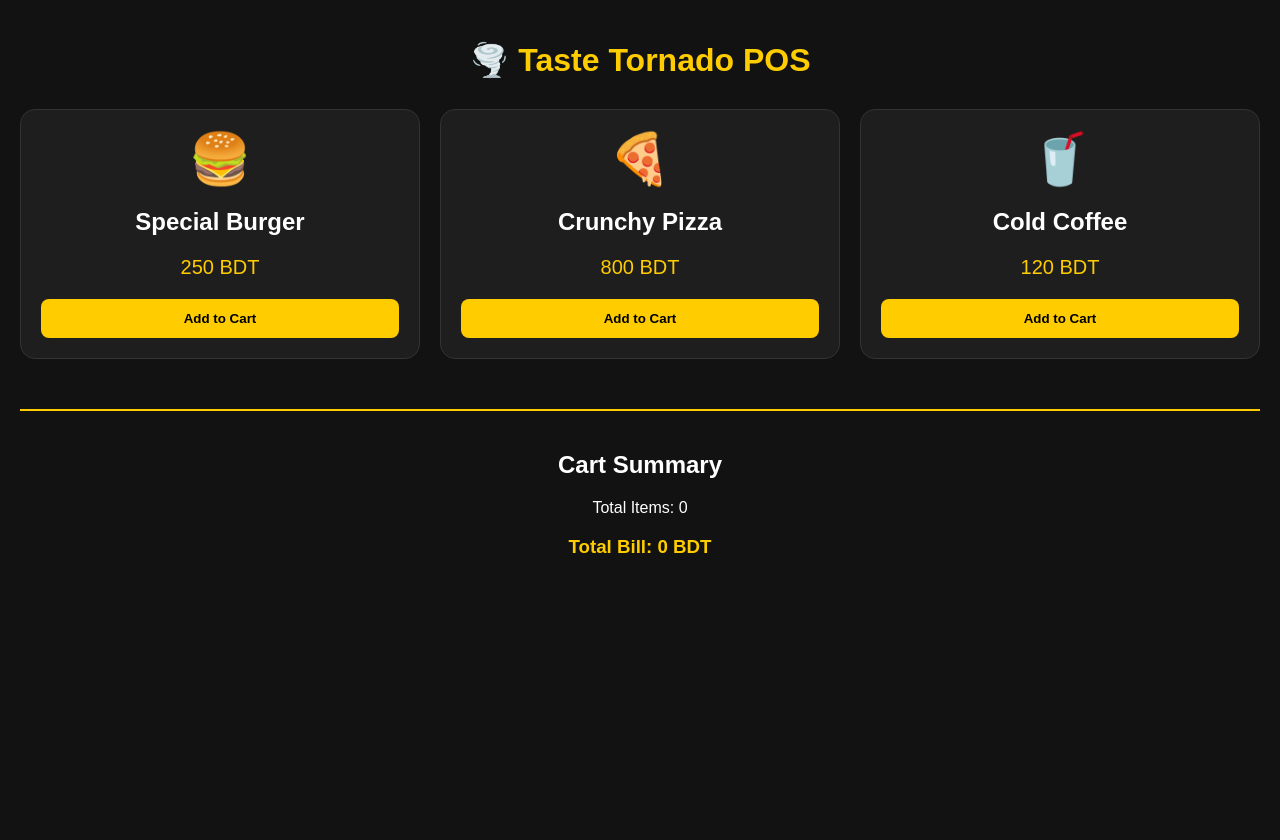
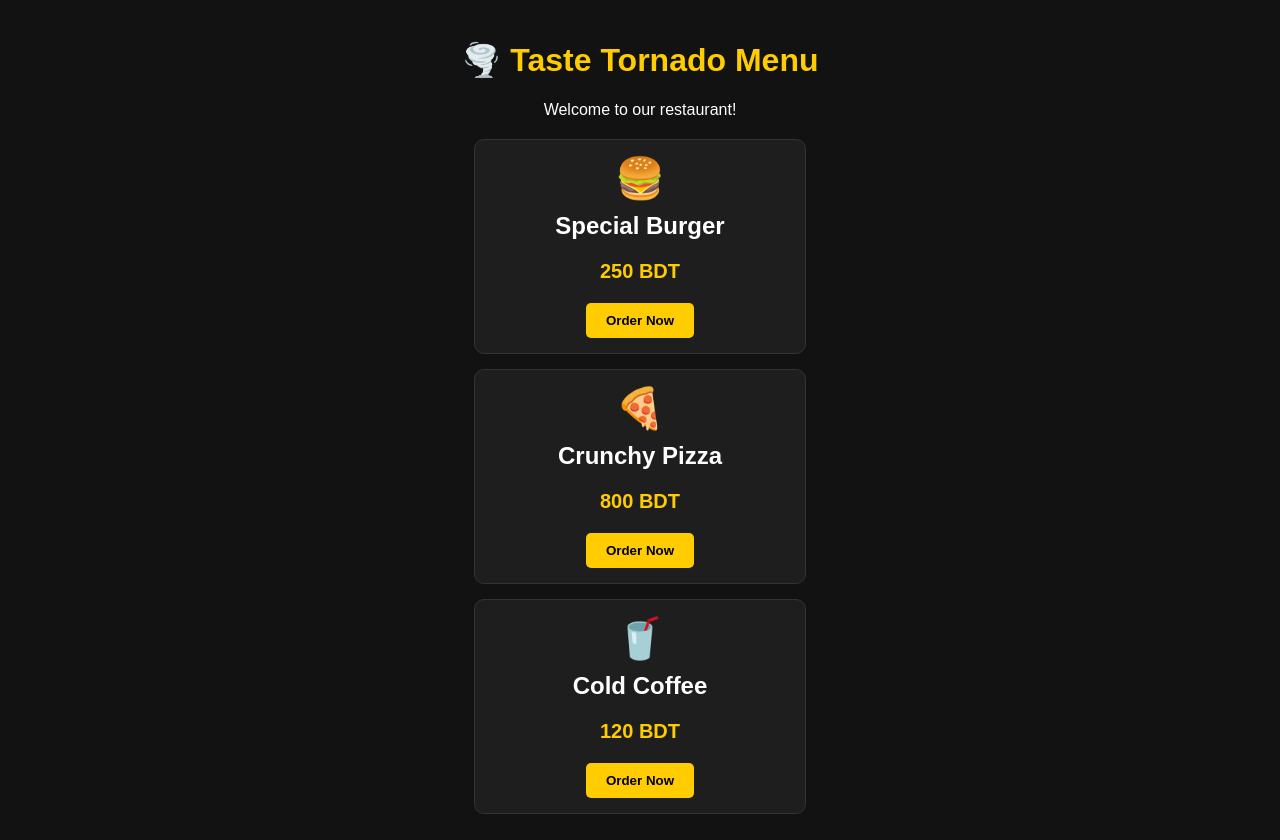
Before and after one commit to hasan2807/taste-tornado-saas, a Next.js app: page / in a window 1280 px wide. Built offline with nearby package versions, Linux system fonts and the light colour scheme.

Commit message:
Refactor Home component to simplify menu display
Removed cart functionality and updated UI elements.

Signed-off-by: hasan2807 <mdh90242@gmail.com>

```diff
--- a/app/page.js
+++ b/app/page.js
@@ -1,38 +1,26 @@
-"use client";
-import { useState } from 'react';
-
 export default function Home() {
-  const [cart, setCart] = useState([]);
   const menu = [
     { id: 1, name: "Special Burger", price: 250, img: "🍔" },
     { id: 2, name: "Crunchy Pizza", price: 800, img: "🍕" },
     { id: 3, name: "Cold Coffee", price: 120, img: "🥤" }
   ];
 
-  const addToCart = (item) => {
-    setCart([...cart, item]);
-    alert(`${item.name} added to cart!`);
-  };
+  return (
+    <div style={{ backgroundColor: '#121212', color: 'white', minHeight: '100vh', padding: '20px', fontFamily: 'sans-serif', textAlign: 'center' }}>
+      <h1 style={{ color: '#ffcc00' }}>🌪️ Taste Tornado Menu</h1>
+      <p>Welcome to our restaurant!</p>
 
-  const total = cart.reduce((acc, item) => acc + item.price, 0);
-
-  return (
-    <div style={{ backgroundColor: '#121212', color: 'white', minHeight: '100vh', padding: '20px', fontFamily: 'sans-serif' }}>
-      <h1 style={{ color: '#ffcc00', textAlign: 'center' }}>🌪️ Taste Tornado POS</h1>
-      <div style={{ display: 'grid', gridTemplateColumns: 'repeat(auto-fit, minmax(250px, 1fr))', gap: '20px', marginTop: '30px' }}>
+      <div style={{ display: 'flex', flexDirection: 'column', gap: '15px', marginTop: '20px', alignItems: 'center' }}>
         {menu.map((item) => (
-          <div key={item.id} style={{ border: '1px solid #333', padding: '20px', borderRadius: '15px', textAlign: 'center', backgroundColor: '#1e1e1e' }}>
-            <div style={{ fontSize: '50px' }}>{item.img}</div>
-            <h2>{item.name}</h2>
-            <p style={{ color: '#ffcc00', fontSize: '20px' }}>{item.price} BDT</p>
-            <button onClick={() => addToCart(item)} style={{ backgroundColor: '#ffcc00', border: 'none', padding: '12px 24px', borderRadius: '8px', cursor: 'pointer', fontWeight: 'bold', width: '100%' }}>Add to Cart</button>
+          <div key={item.id} style={{ border: '1px solid #333', padding: '15px', borderRadius: '10px', width: '300px', backgroundColor: '#1e1e1e' }}>
+            <span style={{ fontSize: '40px' }}>{item.img}</span>
+            <h2 style={{ margin: '10px 0' }}>{item.name}</h2>
+            <p style={{ color: '#ffcc00', fontWeight: 'bold', fontSize: '20px' }}>{item.price} BDT</p>
+            <button style={{ backgroundColor: '#ffcc00', border: 'none', padding: '10px 20px', borderRadius: '5px', fontWeight: 'bold', cursor: 'pointer' }}>
+              Order Now
+            </button>
           </div>
         ))}
-      </div>
-      <div style={{ marginTop: '50px', borderTop: '2px solid #ffcc00', paddingTop: '20px', textAlign: 'center' }}>
-        <h2>Cart Summary</h2>
-        <p>Total Items: {cart.length}</p>
-        <h3 style={{ color: '#ffcc00' }}>Total Bill: {total} BDT</h3>
       </div>
     </div>
   );
```
